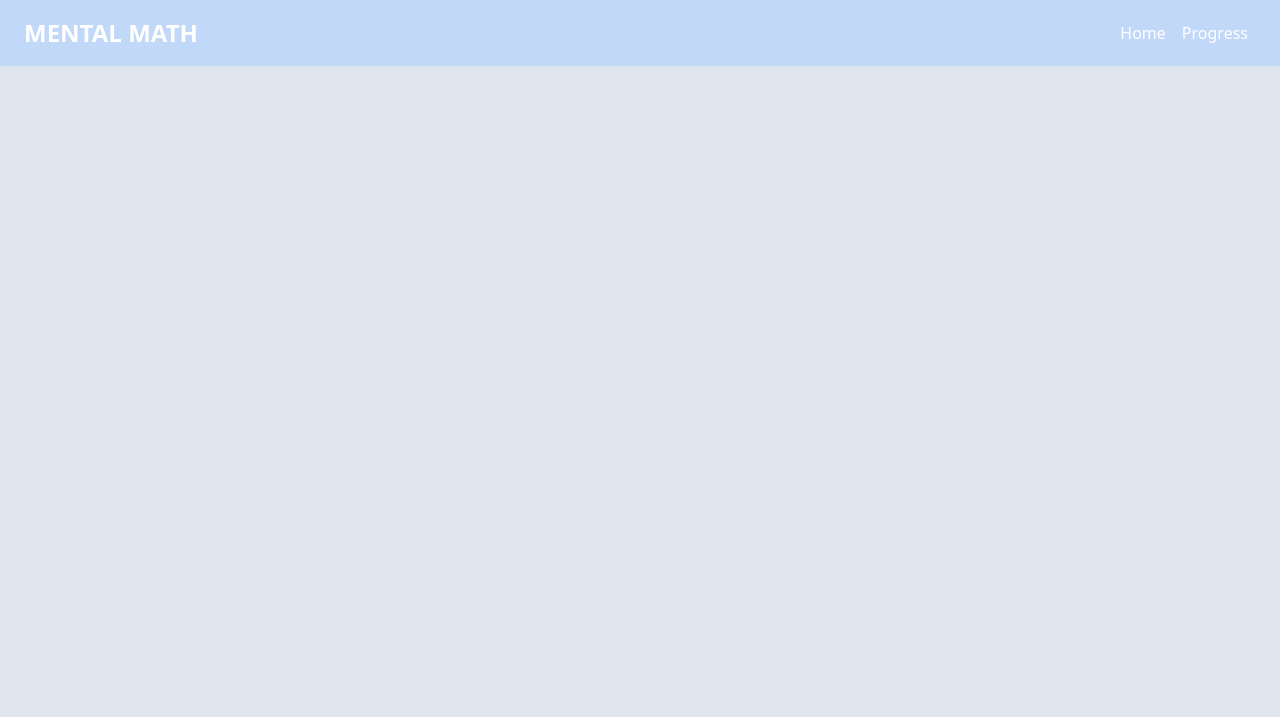
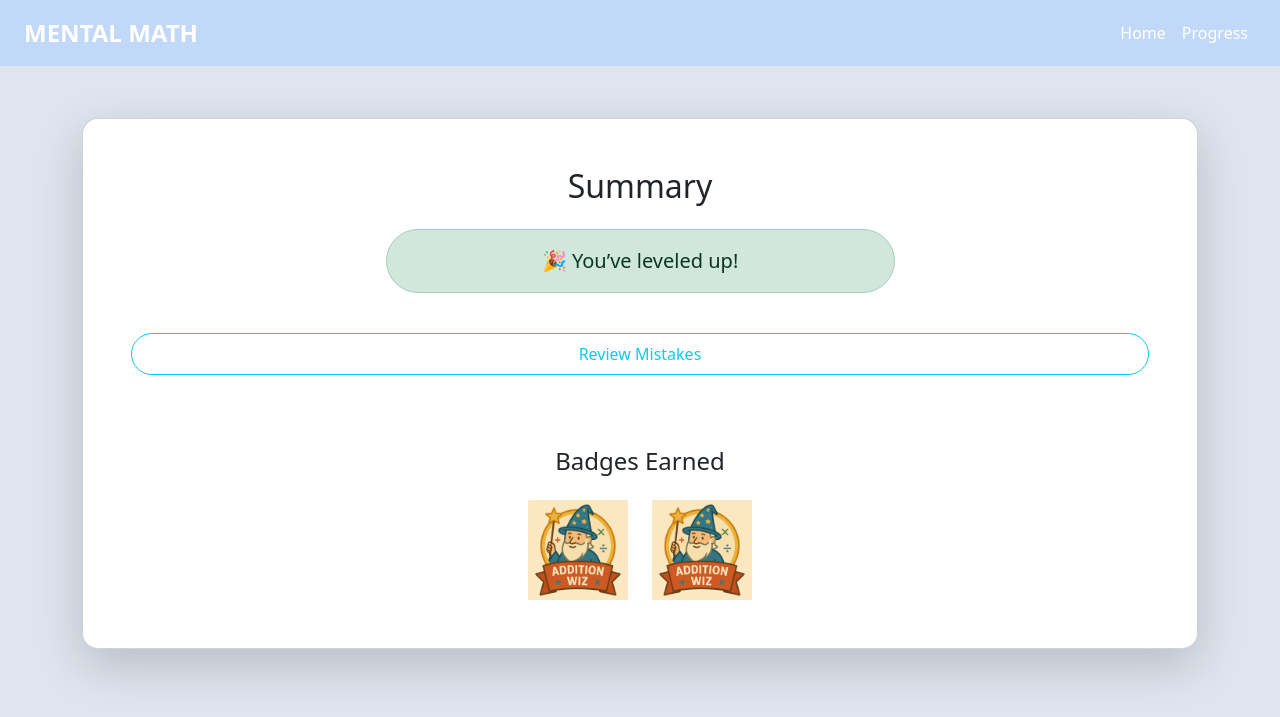
Before and after one commit to CostanzaSiniscalchi/MentalMath, a Flask app: page /summary in a window 1280 px wide. Shown: the top 717 px of the page. Run offline with Flask 3, Linux system fonts and the light colour scheme.

Commit message:
Add summary styles and update summary template for badge display

```diff
--- /dev/null
+++ b/static/css/summary.css
@@ -0,0 +1,7 @@
+.badge-img {
+	height: 100px;
+	transition: transform 0.2s ease-in-out;
+  }
+  .badge-img:hover {
+	transform: scale(1.1);
+  }
--- a/templates/summary.html
+++ b/templates/summary.html
@@ -3,11 +3,32 @@
 {% block title %}EXAMPLE TEXT HERE{% endblock %}
 
 {% block styles %}
-    <!-- <link rel="stylesheet" href="{{ url_for('static', filename='css/home.css') }}?v=2"> -->
+    <link rel="stylesheet" href="{{ url_for('static', filename='css/summary.css') }}?v=2">
 {% endblock %}
 
 
 {% block content %}
+<div class="container my-5">
+    <div class="card shadow-lg rounded-4 p-5 text-center" style="background-color: #ffffff;">
+      <h2 class="mb-4">Summary</h2>
+
+      <div class="alert alert-success rounded-pill fs-5 w-50 mx-auto">
+        🎉 You’ve leveled up!
+      </div>
+
+      <button class="btn btn-outline-info my-4 px-4 py-2 rounded-pill">
+        Review Mistakes
+      </button>
+
+      <h4 class="mt-5">Badges Earned</h4>
+      <div class="d-flex justify-content-center flex-wrap gap-4 mt-3">
+        <!-- Repeat for each badge -->
+        <img src="{{ url_for('static', filename='/img/addition_wiz.png') }}" alt="3 in a row badge" class="badge-img">
+        <img src="{{ url_for('static', filename='/img/addition_wiz.png') }}" alt="Accuracy badge" class="badge-img">
+        <!-- Add more badge imgs as needed -->
+      </div>
+    </div>
+  </div>
 
 {% endblock %}
 
```
